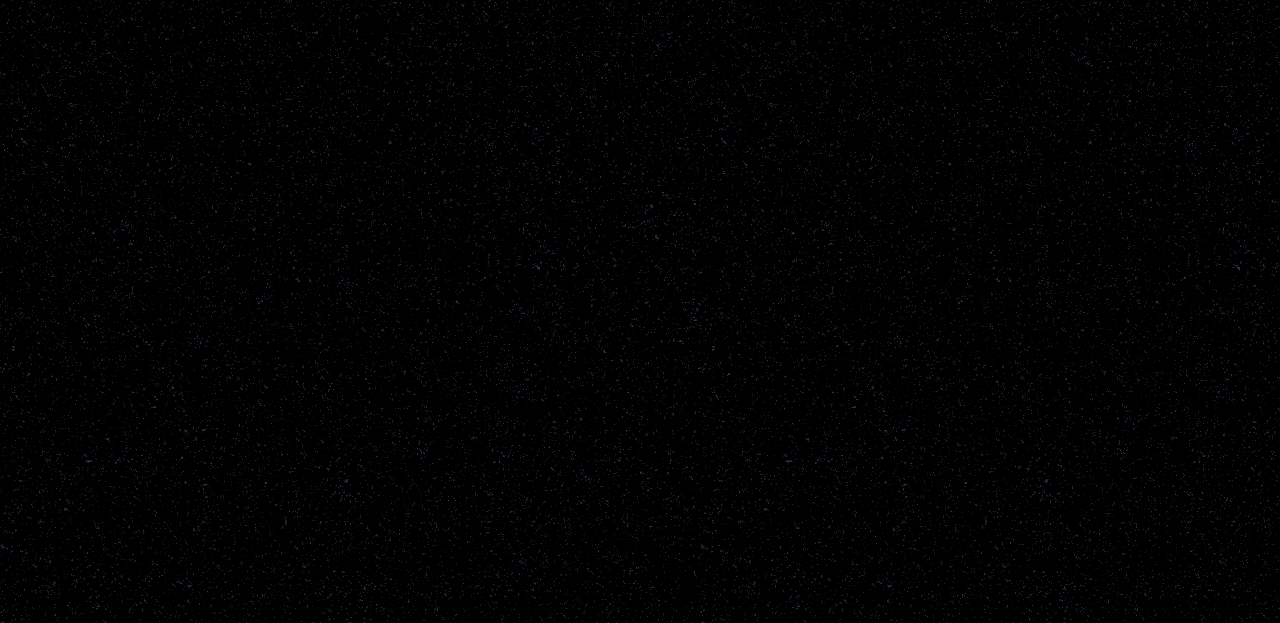
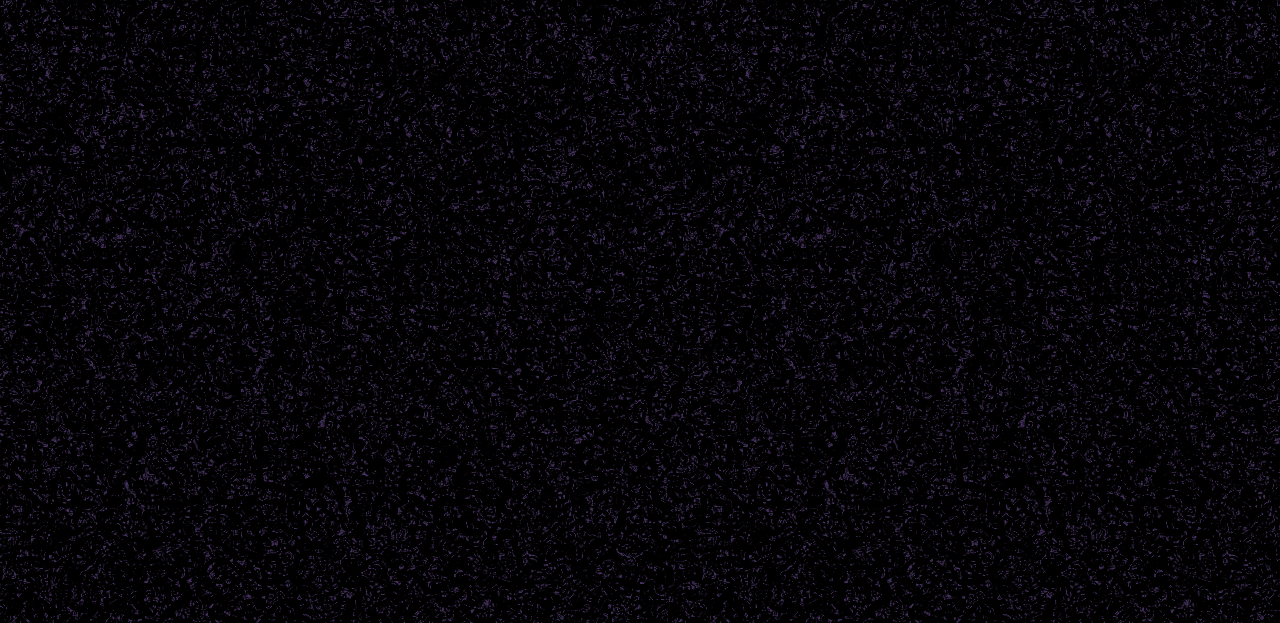
Before and after one commit to evefind/evefind.github.io, a plain HTML site: page docs/index.html in a window 1280 px wide. Shown: the part 177-800 px from the top of the page. Drawn offline with nearby package versions, Linux system fonts and the light colour scheme.

Commit message:
Add files via upload

```diff
--- a/docs/index.html
+++ b/docs/index.html
@@ -1 +1 @@
-<!doctype html><html lang="en"><head><meta charset="utf-8"/><link rel="icon" href="/logo.png"/><meta name="viewport" content="width=device-width,initial-scale=1"/><meta name="theme-color" content="#000000"/><meta name="description" content=""/><link rel="apple-touch-icon" href="/logo.png"/><link rel="manifest" href="/manifest.json"/><link href="https://unpkg.com/aos@2.3.1/dist/aos.css" rel="stylesheet"><title>LORI</title><script defer="defer" src="/static/js/main.5986a537.js"></script><link href="/static/css/main.fbc3f9cd.css" rel="stylesheet"></head><body style="background-color:#000"><noscript>You need to enable JavaScript to run this app.</noscript><div id="root"></div><script src="https://unpkg.com/aos@2.3.1/dist/aos.js"></script><script>AOS.init()</script></body></html>
+<!doctype html><html lang="en"><head><meta charset="utf-8"/><link rel="icon" href="/logo.png"/><meta name="viewport" content="width=device-width,initial-scale=1"/><meta name="theme-color" content="#000000"/><meta name="description" content=""/><link rel="apple-touch-icon" href="/logo.png"/><link rel="manifest" href="/manifest.json"/><link href="https://unpkg.com/aos@2.3.1/dist/aos.css" rel="stylesheet"><title>LORI</title><script defer="defer" src="/static/js/main.5986a537.js"></script><link href="/static/css/main.5873a618.css" rel="stylesheet"></head><body style="background-color:#000"><noscript>You need to enable JavaScript to run this app.</noscript><div id="root"></div><script src="https://unpkg.com/aos@2.3.1/dist/aos.js"></script><script>AOS.init()</script></body></html>
```
Also changed, not shown: docs/asset-manifest.json, docs/static/css/main.5873a618.css (added), docs/static/media/1.c2e2408c27758cb235dd.png (added), docs/static/media/2.693a9933b05768db8f38.png (added), docs/static/media/nnnoise.403a58e4db870025248a.svg (added), 1 other file.
